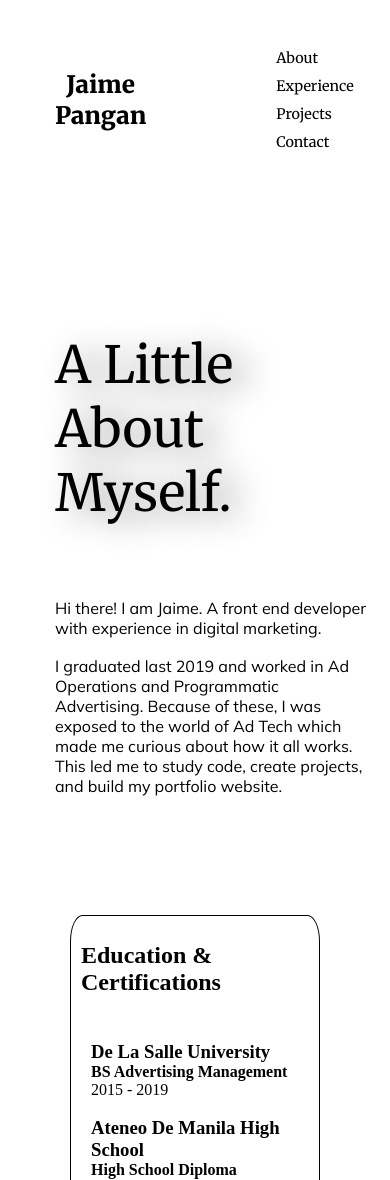
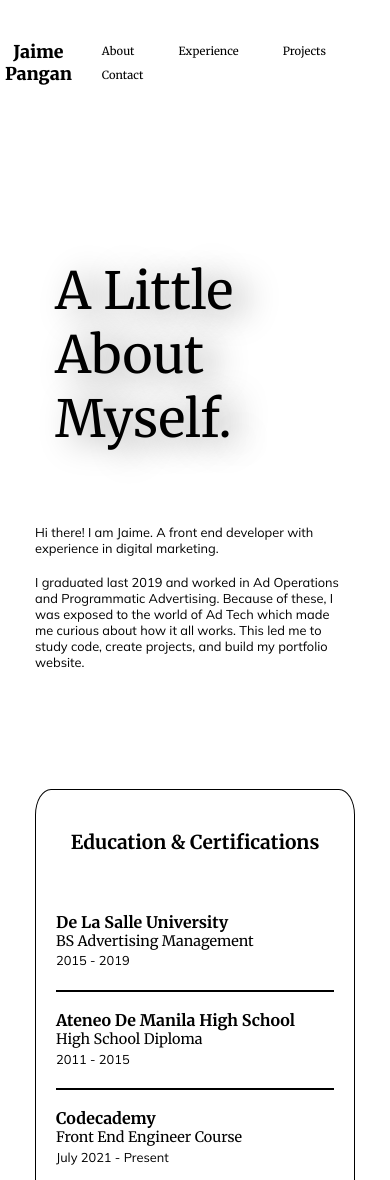
Before and after one commit to jaimepangan/Portfolio-V2, a plain HTML site: page index.html in a window 390 px wide. Shown: the part 820-2000 px from the top of the page. Drawn offline with Linux system fonts and the light colour scheme.

Commit message:
4th commit, responsiveness

```diff
--- a/CSS/display.css
+++ b/CSS/display.css
@@ -36,6 +36,12 @@ html {
     margin: 10px 20px;
 }
 
+@media only screen and (max-width: 480px) {
+  .list-item {
+    margin: 10px 10px;
+  }
+}
+
 /* PAGE TWO (NAV)
 ======================================= */
 
@@ -45,14 +51,33 @@ html {
 
 #page-two-nav {
   display: flex;
+  /* flex-wrap: wrap; */
   align-items: center;
   margin: 10px 0px;
   position: sticky;
   top: 0px;
 }
 
+@media only screen and (max-width: 380px) {
+  #page-two-nav {
+    flex-wrap: wrap;
+  }
+}
+
 #page-two-nav header, #page-two-nav ul {
   margin: 10px 55px;
+}
+
+@media only screen and (max-width: 720px) {
+  #page-two-nav header, #page-two-nav ul {
+    margin: 5px 25px;
+  }
+}
+
+@media only screen and (max-width: 480px) {
+  #page-two-nav header, #page-two-nav ul {
+    margin: 5px 5px;
+  }
 }
 
 #page-two-header h2 {
@@ -82,6 +107,12 @@ html {
   margin: 0px 55px
 }
 
+@media only screen and (max-width: 480px) {
+  #about-myself p{
+    margin: 0px 35px
+  }
+}
+
 /* PAGE THREE (EXPERIENCE)
 ======================================= */
 
@@ -109,7 +140,7 @@ html {
 .experience-card {
   margin: 25px;
   width: 350px;
-  height: 70vh;
+  /* height: 70vh; */
   border: 1px solid black;
   border-radius: 5%;
   display: grid;
@@ -120,8 +151,15 @@ html {
 
 @media only screen and (max-width: 1300px) {
   .experience-card {
+    width: 320px;
+    /* height: 72vh; */
+  }
+}
+
+@media only screen and (max-width: 380px) {
+  .experience-card {
     width: 250px;
-    height: 62vh;
+    /* height: 72vh; */
   }
 }
 
--- a/CSS/style.css
+++ b/CSS/style.css
@@ -26,6 +26,16 @@ html {
     animation: fromRight 1.5s ease-out;
 }
 
+@media only screen and (max-width: 480px) {
+    #header-name {
+        font-size: .9rem;
+    }
+
+    #header-title {
+        font-size: 2.1rem;
+    }
+}
+
 /* NAVIGATION
 ====================================== */
 
@@ -35,6 +45,12 @@ html {
     font-weight: 400;
     cursor: pointer;
     transition: transform 200ms ease-in;
+}
+
+@media only screen and (max-width: 480px) {
+    .list-item {
+        font-size: .6rem;
+    }
 }
 
 .list-item a:visited {
@@ -81,6 +97,12 @@ html {
     font-weight: 900;
 }
 
+@media only screen and (max-width: 720px) {
+    .nav-header {
+        font-size: 1.1rem;
+    }
+}
+
 #page-two-header {
     transition: transform 200ms ease-in;
     cursor: pointer;
@@ -101,6 +123,12 @@ html {
     font-size: .9rem;
     transition: transform 200ms ease-in;
     cursor: pointer;
+}
+
+@media only screen and (max-width: 720px) {
+    .page-two-list {
+        font-size: .7rem;
+    }
 }
 
 .page-two-list a {
@@ -135,3 +163,65 @@ html {
 #about-myself p {
     font-family: 'Mulish', sans-serif;
 }
+
+@media only screen and (max-width: 650px) {
+    #about-myself p {
+        font-size: .8rem;
+    }
+}
+
+/* EXPERIENCE
+====================================== */
+
+.experience-card h2{
+    font-family: 'Merriweather', serif;
+    font-weight: 700;
+    font-size: 1.5rem;
+    text-align: center;
+}
+
+.card-details {
+    line-height: 1.2rem;
+}
+
+.card-details h3 {
+    font-family: 'Merriweather', serif;
+    font-weight: 700;
+    font-size: 1rem;
+}
+
+
+.card-details h4 {
+    font-family: 'Merriweather', serif;
+    font-weight: 400;
+    font-size: .9rem;
+}
+
+.card-details p, .card-details li {
+    font-family: 'Mulish', sans-serif;
+    font-weight: 400;
+    font-size: .8rem;
+}
+
+@media only screen and (max-width: 800px) {
+    .experience-card h2{
+        font-size: 1.2rem;
+    }
+
+    .card-details {
+        line-height: 1.2rem;
+    }
+
+    .card-details h3 {
+        font-size: 1rem;
+    }
+
+
+    .card-details h4 {
+        font-size: .9rem;
+    }
+
+    .card-details p, .card-details li {
+        font-size: .8rem;
+    }
+}
--- a/index.html
+++ b/index.html
@@ -70,6 +70,8 @@
                     <h4>BS Advertising Management</h4>
                     <p>2015 - 2019</p>
                     <br>
+                    <div class="line"></div>
+                    <br>
                     <h3>Ateneo De Manila High School</h3>
                     <h4>High School Diploma</h4>
                     <p>2011 - 2015</p>
@@ -80,6 +82,8 @@
                     <h4>Front End Engineer Course</h4>
                     <p>July 2021 - Present</p>
                     <br>
+                    <div class="line"></div>
+                    <br>
                     <h3>Programming Foundations with Javascript, HTML, and CSS</h3>
                     <h4>Coursera</h4>
                     <p>June 2021</p>
@@ -88,12 +92,16 @@
             <section id="work-card" class="experience-card">
                 <h2 class="card-h2">Work History</h2>
                 <div id="my-work-history" class="card-details">
-                    <h3>Freelance Developer</h3>
+                    <h3>Freelance</h3>
+                    <h4>Front End Developer</h4>
                     <p>Sep 2021 - Present</p>
+                    <br>
+                    <div class="line"></div>
                     <br>
                     <h3>Mindshare - Unilever</h3>
                     <h4>Programmatic Trader</h4>
                     <p>June 2021 - Present</p>
+                    <br>
                     <h4>Ad Operations</h4>
                     <p>March 2020 - July 2021</p>
                 </div>
--- a/script.js
+++ b/script.js
@@ -13,7 +13,7 @@ const navPangan = document.getElementById('nav-header-Pangan')
 
 fullPage.onscroll =  function showPage() {
     let scrolled = scrollY;
-    console.log(scrolled)
+    // console.log(scrolled)
     if (scrolled >= 75) {
         pageTwo.style.animation = 'fadeIn 2s ease-in';
         fullPage.removeEventListener('scroll', showPage);
```
